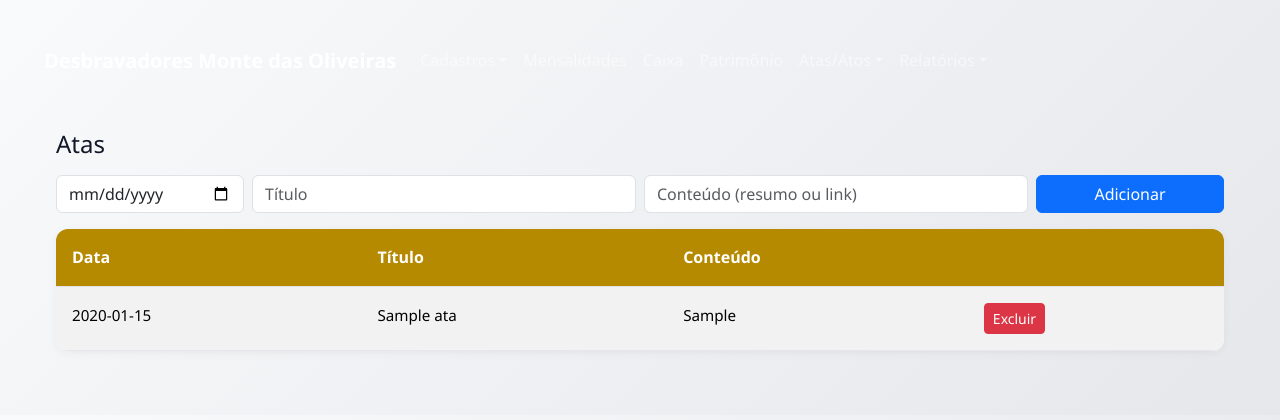
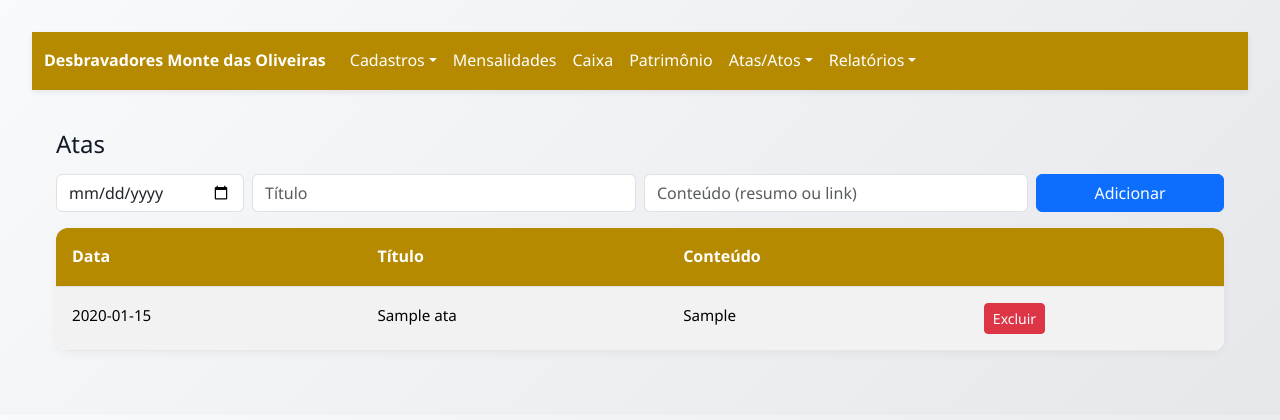
Before and after one commit to matheusnunesdacruz/desbravadores_app_demo, a FastAPI app: page /atas in a window 1280 px wide. Shown: the top 420 px of the page. Run offline with FastAPI, Linux system fonts and the light colour scheme; tables that the repository leaves empty hold one stand-in row (values such as "Sample post"); some libraries are stand-ins or nearby versions.

Commit message:
Update styles.css

```diff
--- a/app/static/styles.css
+++ b/app/static/styles.css
@@ -11,6 +11,30 @@ body {
   color: #1f2937;
   line-height: 1.6;
   padding: 2rem;
+}
+
+/* === NAVBAR === */
+.bg-amarelo-escuro {
+  background-color: #b58900 !important;
+}
+
+.navbar {
+  padding-top: 0.5rem;
+  padding-bottom: 0.5rem;
+  margin-bottom: 1.5rem;
+  box-shadow: 0 2px 6px rgba(0, 0, 0, 0.08);
+}
+
+.navbar .navbar-brand,
+.navbar .nav-link {
+  color: #fff !important;
+  font-weight: 500;
+  font-size: 1rem;
+}
+
+.navbar .nav-link:hover,
+.navbar .navbar-brand:hover {
+  color: #fdf6e3 !important;
 }
 
 /* === CONTAINERS === */
@@ -67,7 +91,7 @@ h3 {
 }
 
 .table th {
-  background: #b58900; /* amarelo escuro */
+  background: #b58900;
   color: #ffffff;
   text-align: left;
   padding: 1rem;
@@ -126,4 +150,9 @@ h3 {
   h3 {
     font-size: 1.25rem;
   }
+
+  .navbar .navbar-brand,
+  .navbar .nav-link {
+    font-size: 0.95rem;
+  }
 }
```
